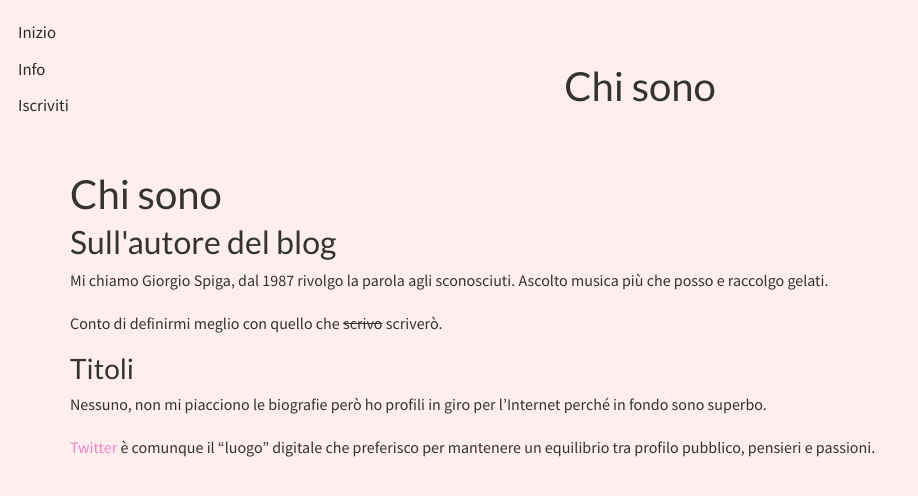
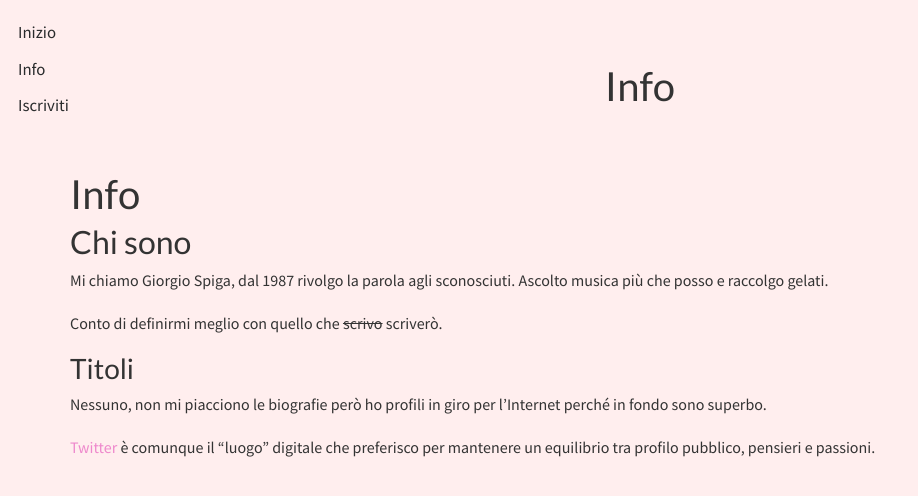
Before and after one commit to giorgiospiga/blogbrt, a Jekyll site: the page built from info.md, in a window 1280 px wide. Shown: the top 496 px of the page, without its empty margins (0-918 px from the left). Built offline with Jekyll 4.4.1, drawn with Linux system fonts in a browser that asks for light colours; nearby versions of some CDN libraries; some web fonts are replaced.

Commit message:
changed title to about page

```diff
--- a/chisono.md
+++ b/info.md
@@ -1,7 +1,7 @@
 ---
 layout: page
-title: Chi sono
-subtitle: Sull'autore del blog
+title: Info
+subtitle: Chi sono
 cover:
 ---
 
```
